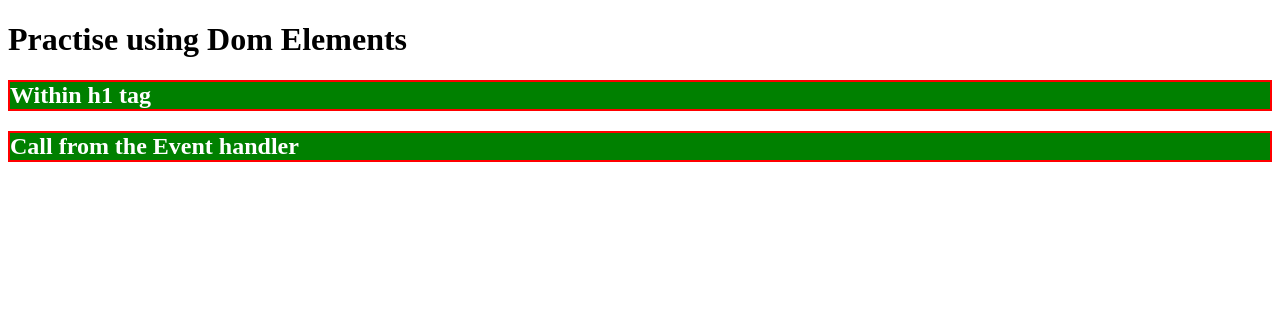
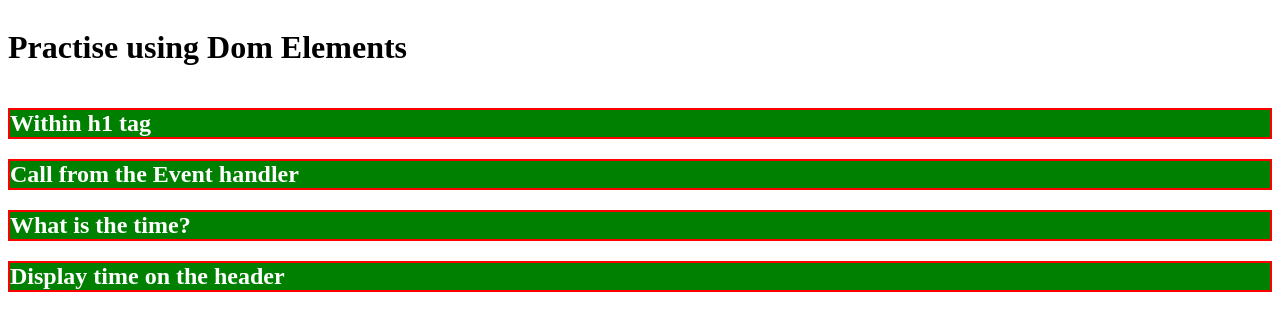
Before and after one commit to kiboma2021/DOM-Events, a plain HTML site: page index.html in a window 1280 px wide. Drawn offline with Linux system fonts and the light colour scheme.

Commit message:
Use document.innerHTML

```diff
--- a/index.html
+++ b/index.html
@@ -10,6 +10,7 @@
 <body>
   <header>
     <h1>Practise using Dom Elements</h1>
+    <p id="time"></p>
   </header>
   <main>
     <section>
@@ -18,7 +19,14 @@
     <section>
       <h1 class="domevent1" onclick="functionName(this)">Call from the Event handler</h1>
     </section>
+    <section>
+      <h1 class="domevent1" onclick="checkTime(this)">What is the time?</h1>
+    </section>
+    <section>
+      <h1 class="domevent1" onclick="displayTimeHeader()">Display time on the header</h1>
+    </section>
   </main>
 
+  <script src="scripts.js"></script>
 </body>
 </html>
--- a/scripts.js
+++ b/scripts.js
@@ -1,3 +1,10 @@
 function functionName(e) {
-  e.innerHTML="Changed from Event handler!!"
+  e.innerHTML="Changed from Event handler!!";
 }
+function checkTime(el) {
+  el.innerHTML=Date();
+}
+
+function displayTimeHeader() {
+  document.getElementById("time").innerHTML=Date();
+}
--- a/styles.css
+++ b/styles.css
@@ -9,3 +9,12 @@
   background-color: blue;
   cursor: pointer;
 }
+
+header {
+  display: flex;
+  justify-content: space-between;
+}
+
+#time {
+  color: red;
+}
```
